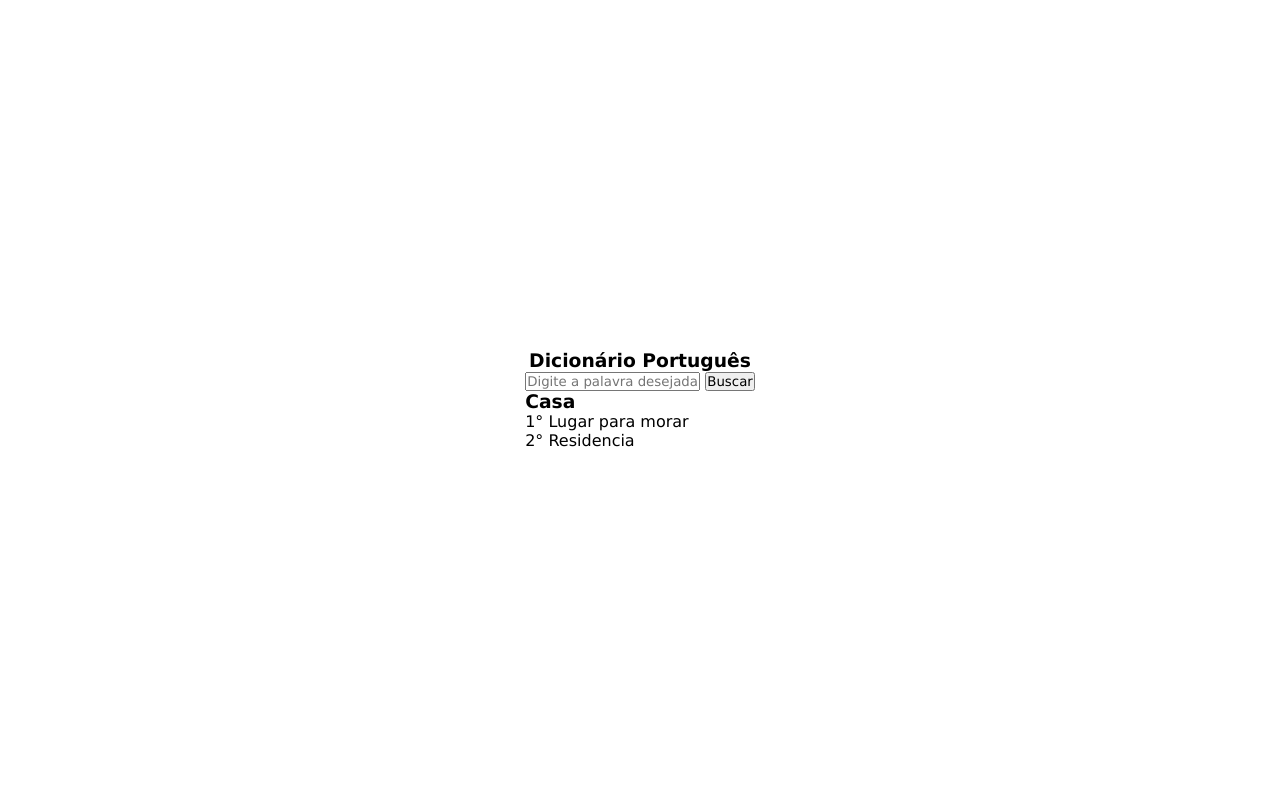
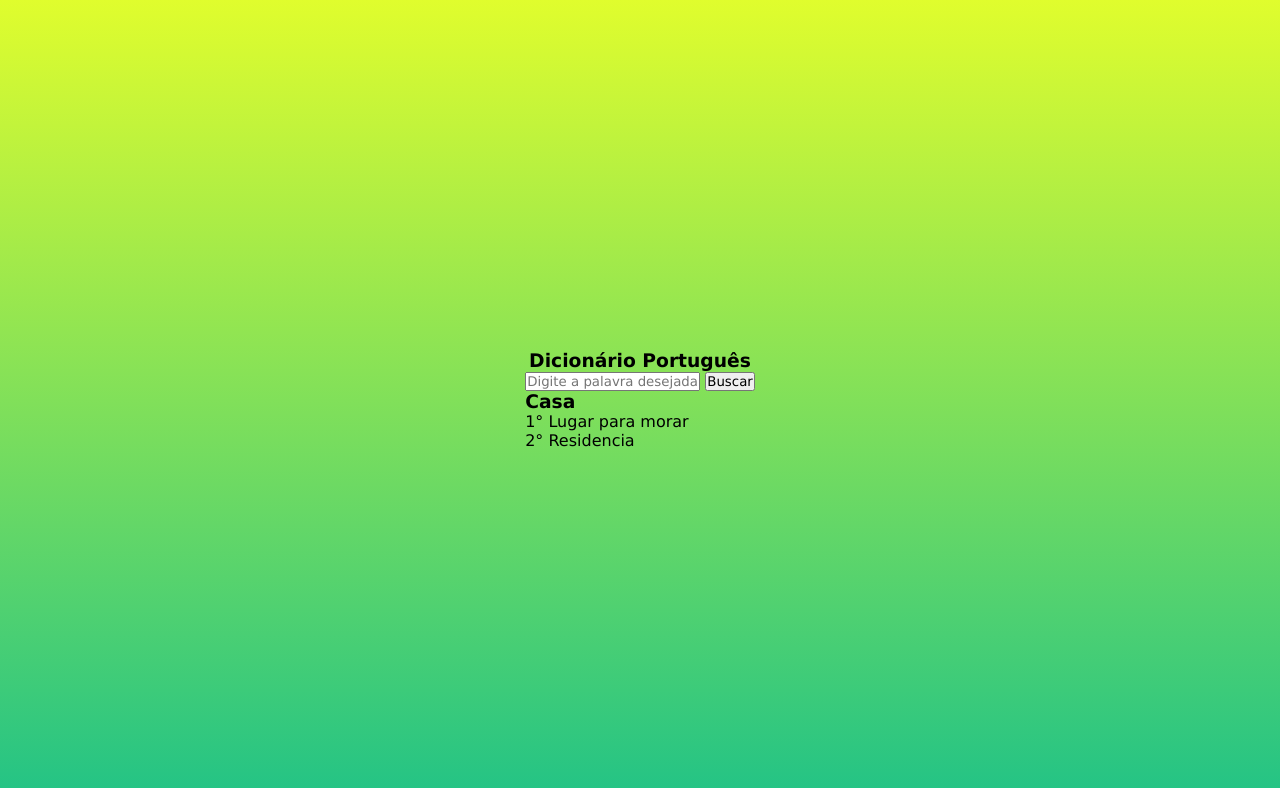
Before and after one commit to AlanFaraj83/Projeto-Dicionario-Portugues, a plain HTML site: page index.html in a window 1280 px wide. Drawn offline with Linux system fonts and the light colour scheme.

Commit message:
:lipstick: feat: Atualizando  a pagina style.css

```diff
--- a/css/style.css
+++ b/css/style.css
@@ -17,5 +17,7 @@ body {
     flex-direction: column;
     justify-content: center;
     align-items: center;
+    background: rgb(34,195,134);
+    background: linear-gradient(0deg, rgba(34,195,134,1) 0%, rgba(224,253,45,1) 100%);
 
 }
```
